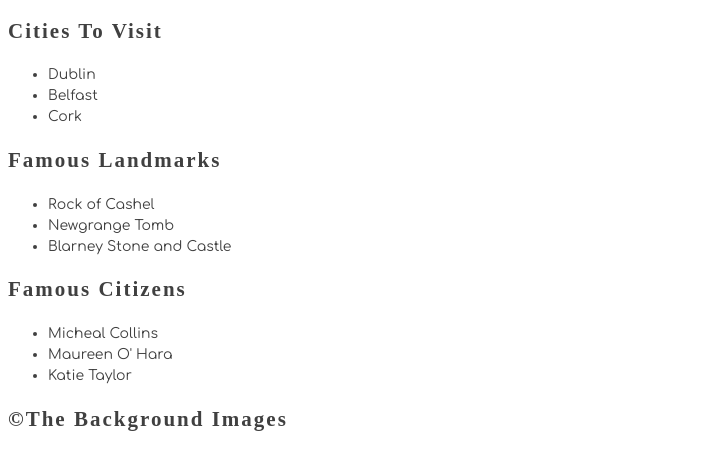
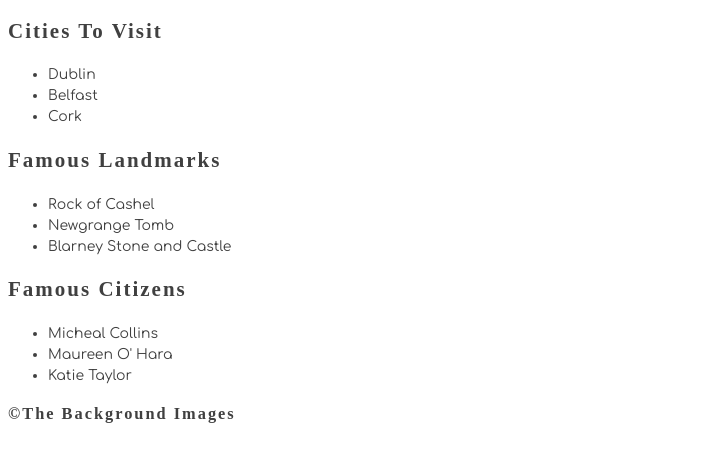
Before and after one commit to nss-day-cohort-45/hello-world-the-background-images, a plain HTML site: page ireland.html in a window 1280 px wide. Shown: the part 588-1040 px from the top of the page, without its empty margins (0-703 px from the left). Drawn offline with Linux system fonts and the light colour scheme; a web font is replaced by a local one.

Commit message:
correcting h2 to h3 error

```diff
--- a/ireland.html
+++ b/ireland.html
@@ -51,7 +51,7 @@
         </main>
 
         <footer>
-            <h2>©The Background Images</h2>
+            <h3>©The Background Images</h3>
         </footer>
 
     </body>
```
